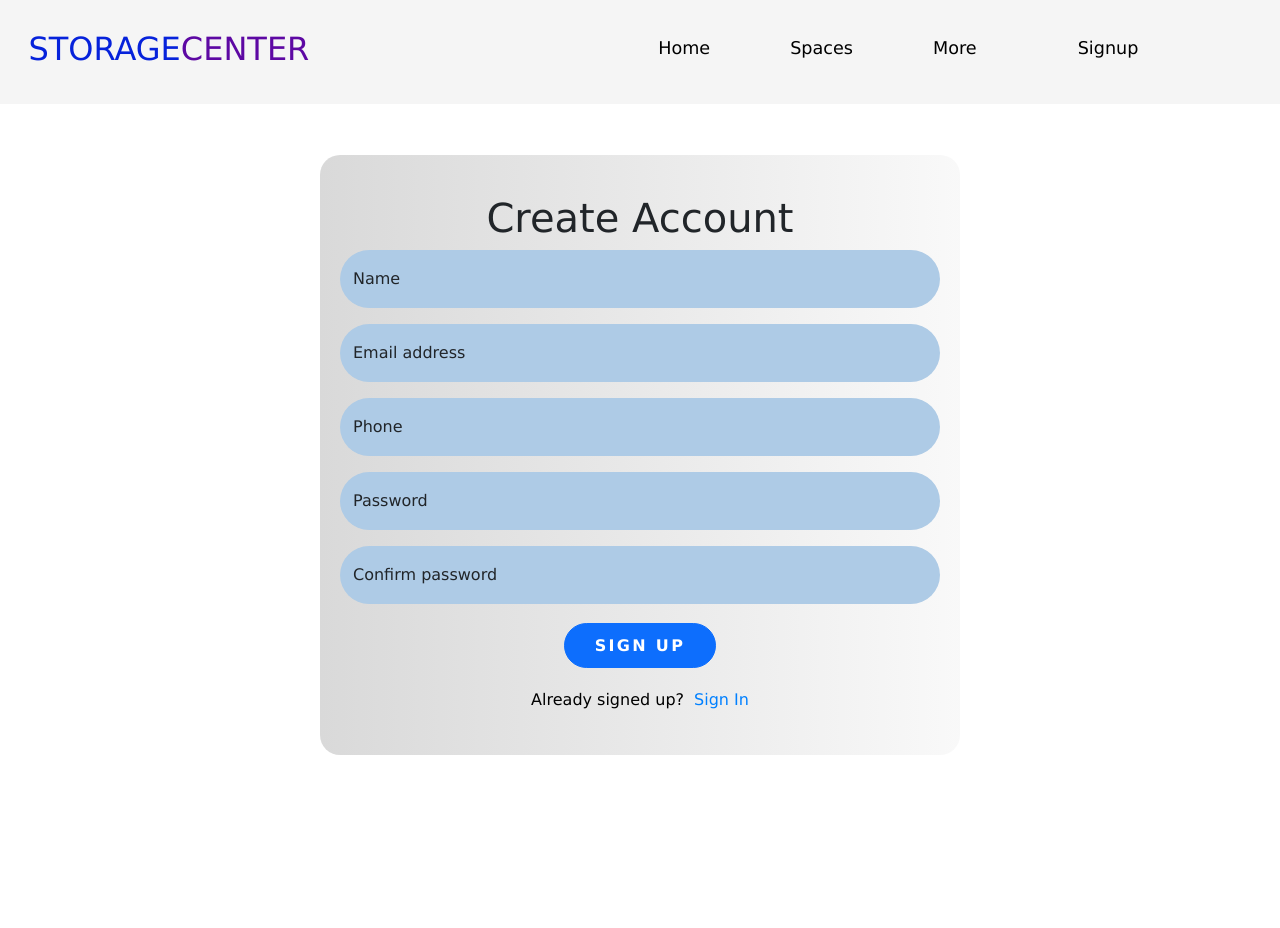
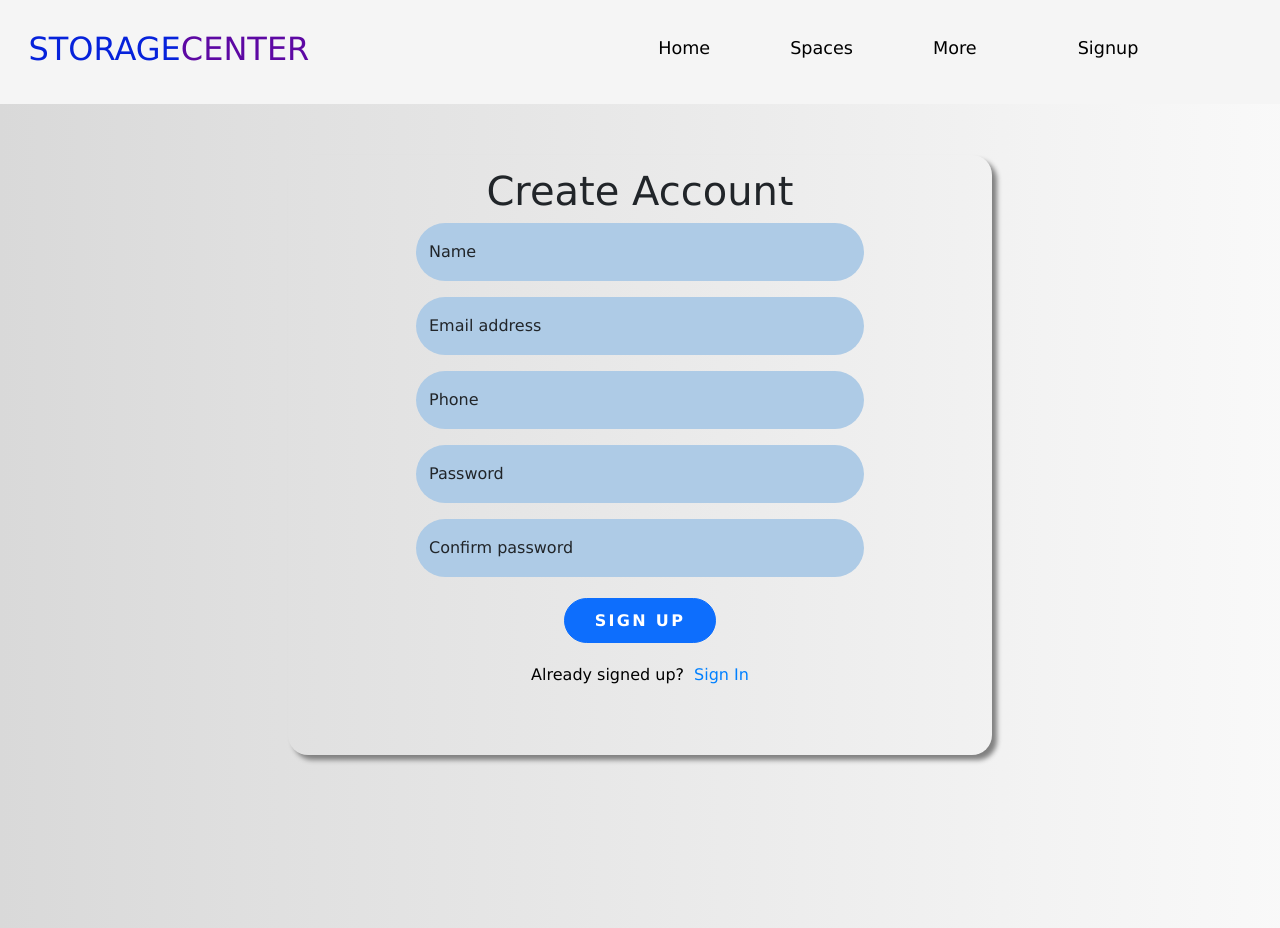
Before and after one commit to gitahievans/prodev-frontend-backup, a React (Create React App) app: page /signup in a window 1280 px wide. Built offline with nearby package versions, Linux system fonts and the light colour scheme.

Commit message:
a little bit on signup

```diff
--- a/src/components/signup.css
+++ b/src/components/signup.css
@@ -1,16 +1,12 @@
 .signup-container {
-    background-color: white;
+    background: linear-gradient(90deg, rgba(0, 0, 0, 0.14889705882352944) 0%, rgba(245, 245, 245, 0.6446953781512605) 99%);
+    ;
     display: flex;
     /* align-items: center; */
     justify-content: center;
     height: 103vh;
 
 }
-
-/* .form-input {
-    background: rgb(226, 226, 226);
-    border: 2px solid black;
-} */
 
 .form-control {
     background-color: white;
@@ -19,19 +15,20 @@
 
 .signup-form {
     border-radius: 20px;
-    background: linear-gradient(90deg, rgba(0, 0, 0, 0.14889705882352944) 0%, rgba(245, 245, 245, 0.6446953781512605) 99%);
-    ;
-    width: 50vw;
+    width: 55vw;
     height: 75vh;
     display: flex;
+    flex-direction: column;
     align-items: center;
-    justify-content: center;
-    flex-direction: column;
     margin-top: 4%;
     font-family: 'Lucida Grande';
     /* border: 2px solid black; */
+    box-shadow: 5px 5px 5px grey;
 }
 
+.signup-form input{
+    width: 35vw;
+  }
 
 .sign-btns {
     background-color: rgb(75, 231, 179);
```
